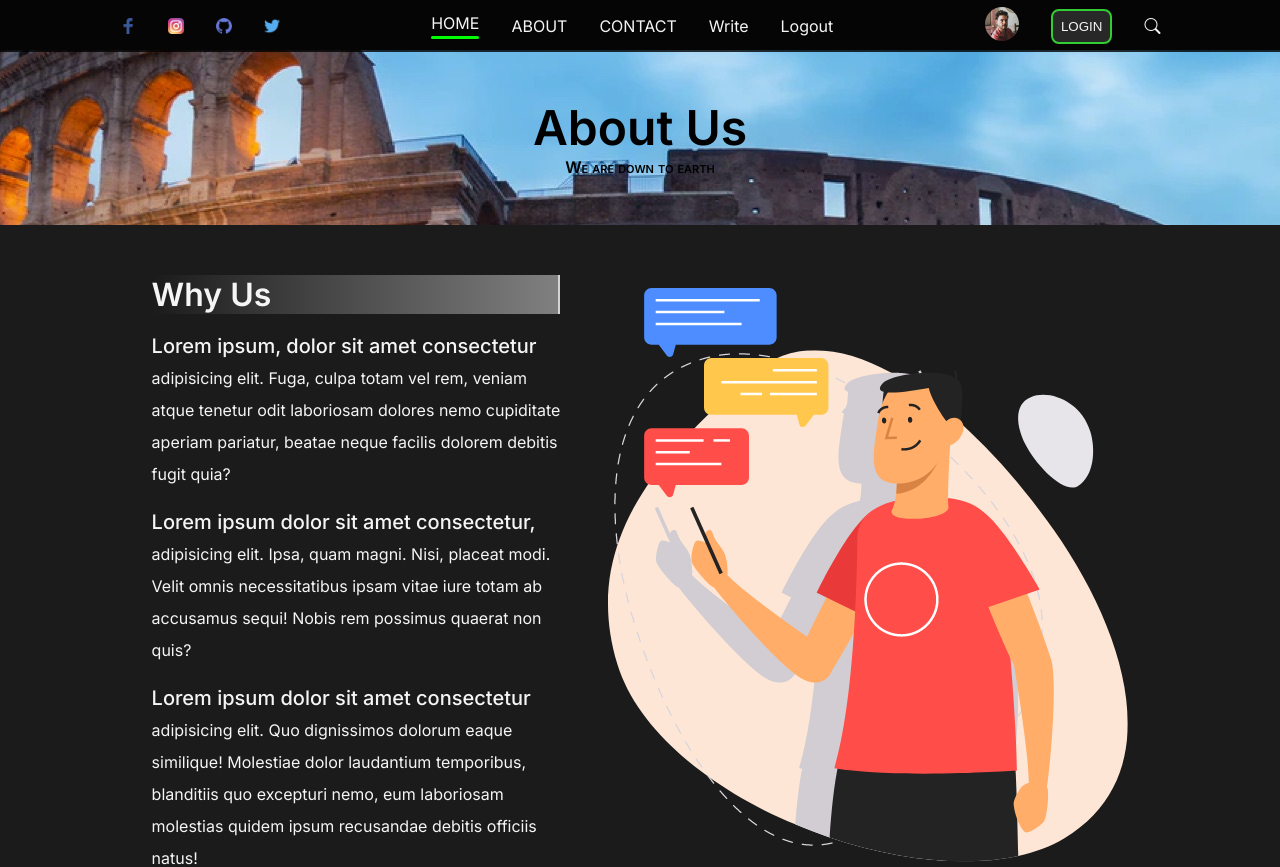
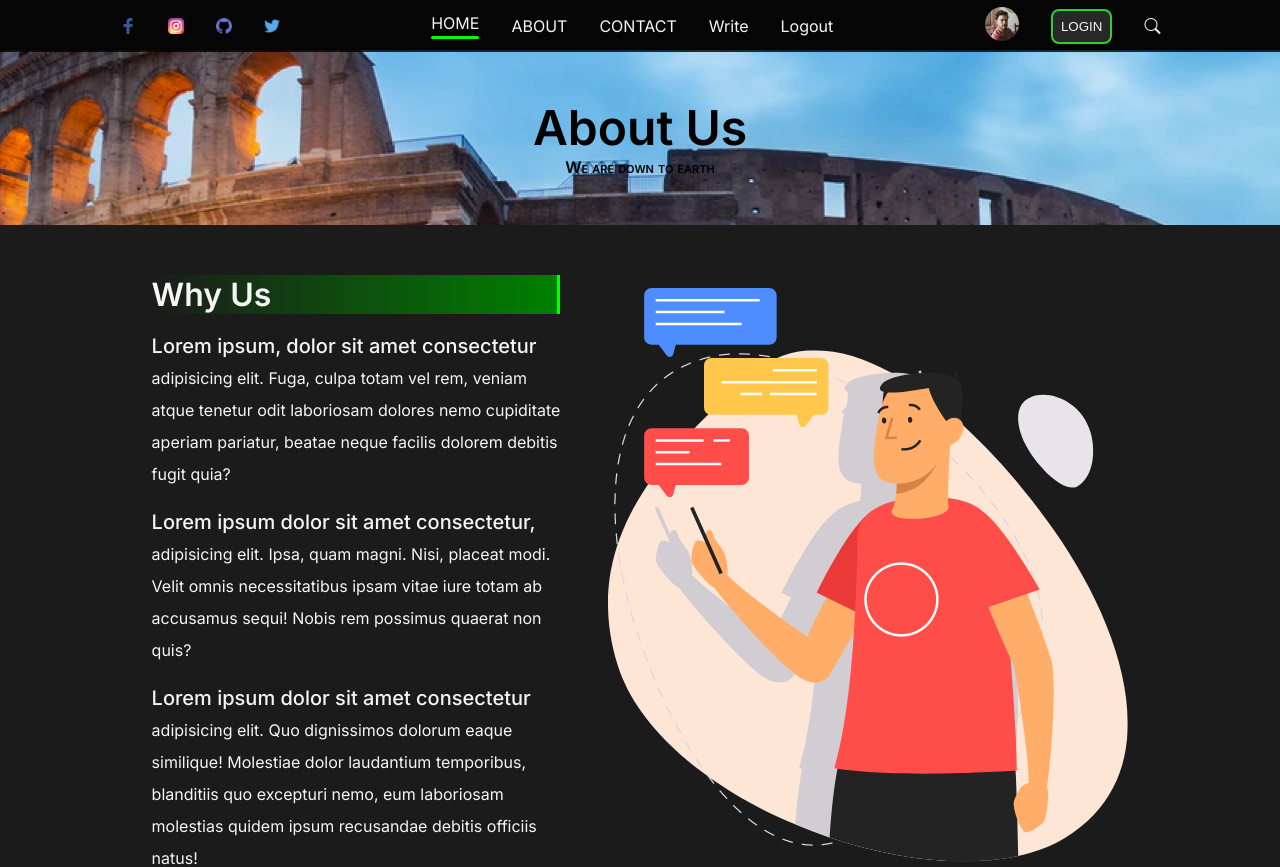
Before and after one commit to octocatblain/codsoft, a React (Create React App) app in the folder blog-platform/client/: page /about in a window 1280 px wide. Shown: the top 867 px of the page. Built offline with nearby package versions, Linux system fonts and the light colour scheme.

Commit message:
fix: add variant color to about section title

```diff
--- a/blog-platform/client/src/Pages/About/About.css
+++ b/blog-platform/client/src/Pages/About/About.css
@@ -42,8 +42,8 @@
         gap: 1rem;
 
         .section_title{
-            background: linear-gradient(to left, grey, transparent);
-            border-inline-end: 2px solid lightgray;
+            background: linear-gradient(to left, green, transparent);
+            border-inline-end: 3px solid lime;
             background-size: contain;
         }
 
```
